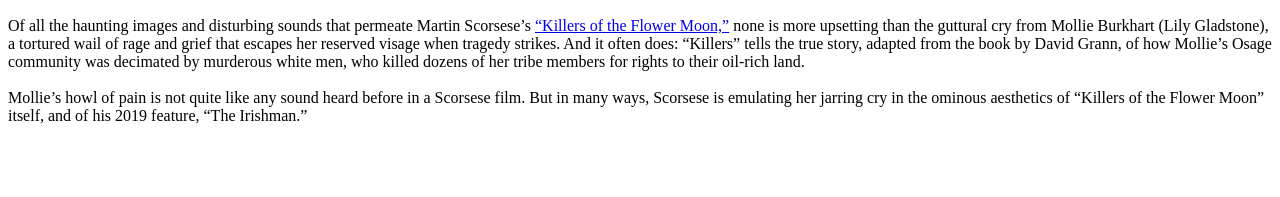
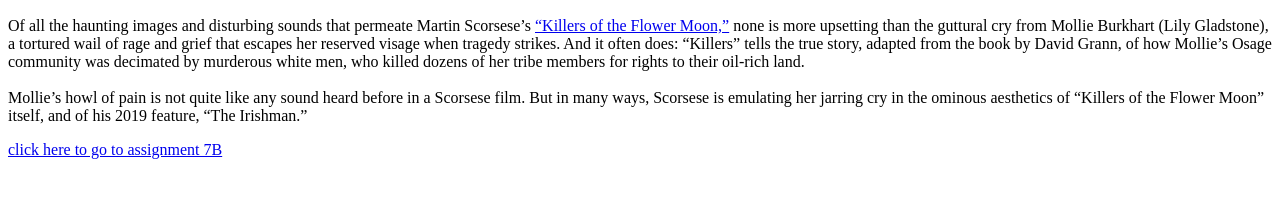
Before and after one commit to carolinebarkerr/carolinebarkerr.github.io, a plain HTML site: page index.html in a window 1280 px wide. Shown: the part 487-684 px from the top of the page. Drawn offline with Linux system fonts and the light colour scheme.

Commit message:
Add files via upload

```diff
--- a/index.html
+++ b/index.html
@@ -42,4 +42,6 @@
 
 
     </body>
+    <a href="index.html" target=_blank">click here to go to assignment 7B </a>
+
 </html>
```
